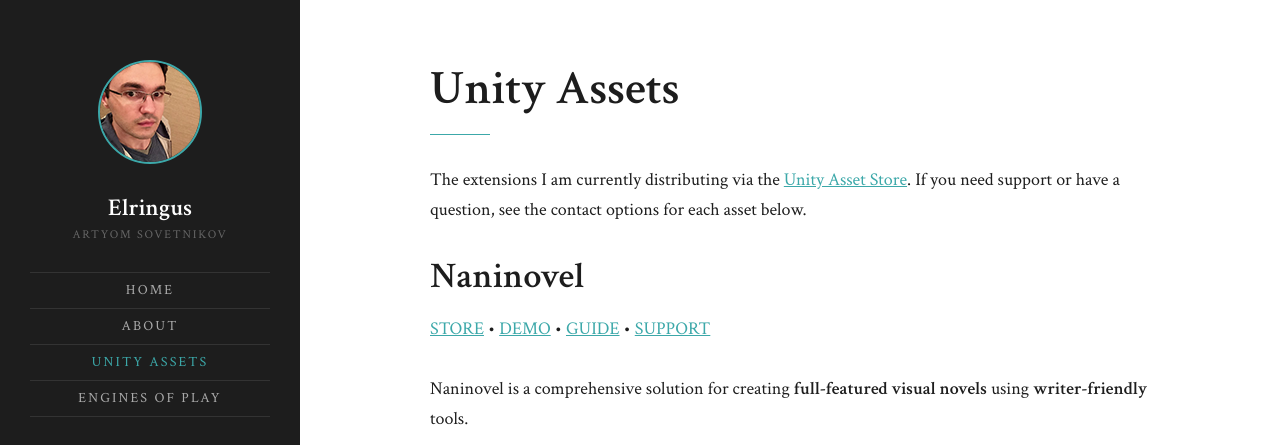
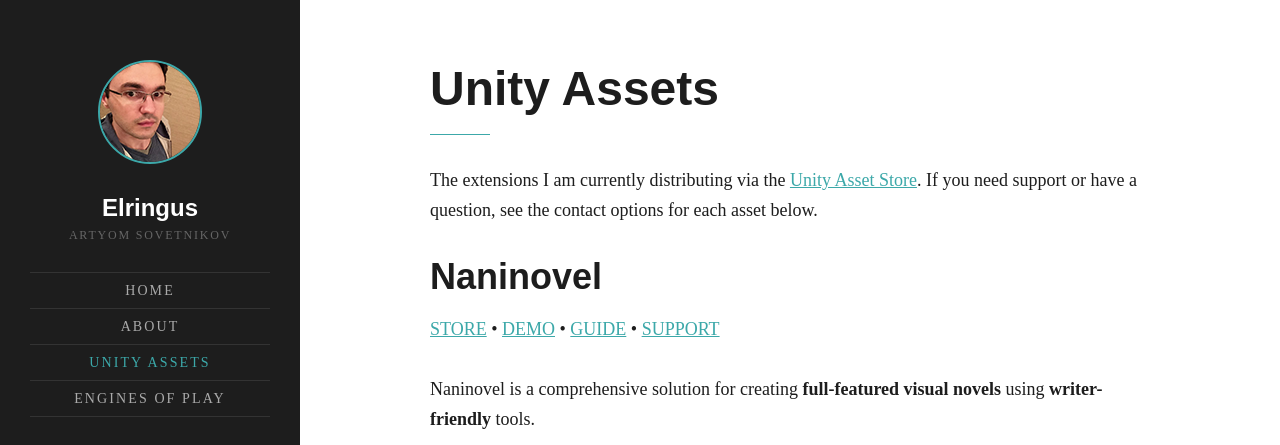
Before and after one commit to Elringus/ElringusMe, a Jekyll site: the page built from unity-assets.md, in a window 1280 px wide and 1400 px high. Shown: the top 445 px of the window. Built offline with Jekyll 4.4.1, drawn with Linux system fonts in a browser that asks for light colours.

Commit message:
Update _variables.scss

```diff
--- a/_sass/_variables.scss
+++ b/_sass/_variables.scss
@@ -1,6 +1,6 @@
 // Fonts
-$font-primary: 'Crimson Text', sans-serif;
-$font-secondary: 'Crimson Text', sans-serif;
+$font-primary: serif;
+$font-secondary: sans-serif;
 
 // Colors
 $color-accent: #3ca8a9;
```
